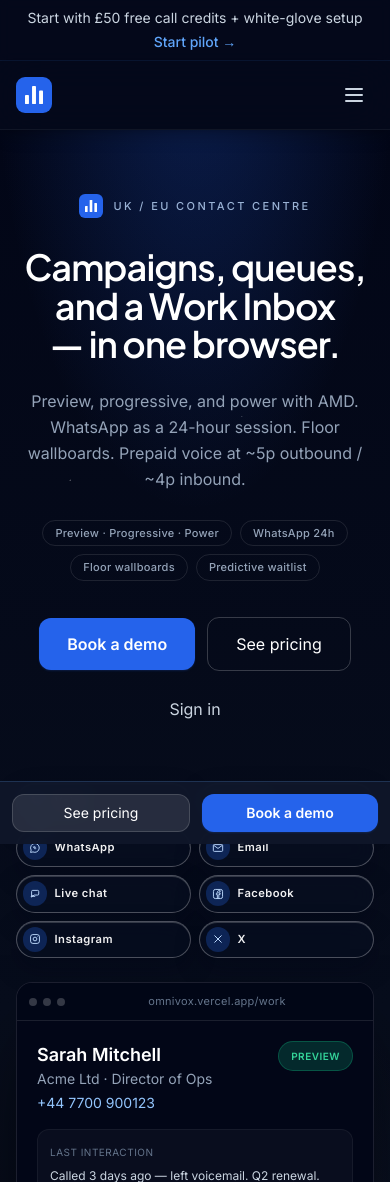
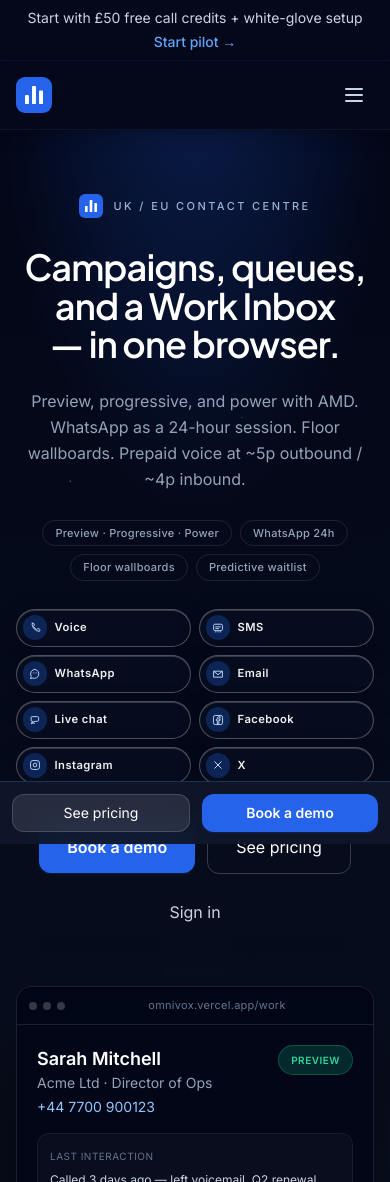
Before and after one commit to Kenan3477/Omnivox-Website, a Next.js app: page / in a window 390 px wide. Shown: the top 1182 px of the page. Built offline with nearby package versions, Linux system fonts and the light colour scheme.

Commit message:
Keep every catalog channel readable on the OmniCube
Rotate the constellation off 6 o’clock so Live chat is not buried under the workspace mock, and surface the same eight channels above the fold on mobile.

Co-authored-by: kenan <kenan@dashteam.co.uk>

```diff
--- a/app/globals.css
+++ b/app/globals.css
@@ -55,7 +55,7 @@
   position: relative;
   display: none;
   width: min(36rem, 100%);
-  height: 32rem;
+  height: 34rem;
   margin-inline: auto;
   transform-origin: center center;
 }
@@ -72,7 +72,8 @@
   gap: 0.5rem;
   width: 100%;
   max-width: 28rem;
-  margin: 0 auto 1.5rem;
+  margin-left: auto;
+  margin-right: auto;
   padding: 0;
   list-style: none;
 }
--- a/components/brand/OmniCube.tsx
+++ b/components/brand/OmniCube.tsx
@@ -10,13 +10,16 @@ const facePairs: { face: string; ids: [ChannelId, ChannelId] }[] = [
   { face: "omni-face-left", ids: ["instagram", "x"] },
 ];
 
-/** Eight catalog channels, clockwise from 12 o’clock. */
+/**
+ * Eight catalog channels on an ellipse, rotated 22.5° so none sit at 6 o’clock
+ * under the workspace mock. Flattened and lifted so every label stays readable.
+ */
 const nodeLayout = channels.map((channel, index) => {
-  const angle = (index / channels.length) * Math.PI * 2 - Math.PI / 2;
+  const angle = (index / channels.length) * Math.PI * 2 - Math.PI / 2 + Math.PI / 8;
   return {
     channel,
-    left: `${50 + 46 * Math.cos(angle)}%`,
-    top: `${50 + 40 * Math.sin(angle)}%`,
+    left: `${50 + 47 * Math.cos(angle)}%`,
+    top: `${44 + 34 * Math.sin(angle)}%`,
   };
 });
 
@@ -35,13 +38,11 @@ function ChannelGlyph({ id, className = "h-4 w-4" }: { id: ChannelId; className?
     ),
     sms: (
       <svg className={className} viewBox="0 0 24 24" fill="none" aria-hidden="true">
-        <path
-          stroke="currentColor"
-          strokeWidth="1.6"
-          strokeLinejoin="round"
-          d="M5 6.5h14v9.2H9.2L5 19.2V6.5Z"
-        />
-        <path stroke="currentColor" strokeWidth="1.6" strokeLinecap="round" d="M8.2 10.2h7.6M8.2 13h5.2" />
+        <rect x="4.5" y="5.5" width="15" height="11" rx="2" stroke="currentColor" strokeWidth="1.6" />
+        <path stroke="currentColor" strokeWidth="1.6" strokeLinecap="round" d="M8 10h8M8 13h5" />
+        <circle cx="8.2" cy="18.6" r="1.15" fill="currentColor" />
+        <circle cx="12" cy="18.6" r="1.15" fill="currentColor" />
+        <circle cx="15.8" cy="18.6" r="1.15" fill="currentColor" />
       </svg>
     ),
     whatsapp: (
@@ -50,21 +51,25 @@ function ChannelGlyph({ id, className = "h-4 w-4" }: { id: ChannelId; className?
           stroke="currentColor"
           strokeWidth="1.6"
           strokeLinejoin="round"
-          d="M12 4.2a7.6 7.6 0 0 0-6.6 11.4L4.4 19.6l4.1-.9A7.6 7.6 0 1 0 12 4.2Z"
+          d="M12.1 4.2a7.7 7.7 0 0 0-6.5 11.8l-1.4 3.8 3.9-.8A7.7 7.7 0 1 0 12.1 4.2Z"
         />
         <path
           stroke="currentColor"
           strokeWidth="1.5"
           strokeLinecap="round"
-          strokeLinejoin="round"
-          d="M9.2 10.2c.2 1.6 1.5 3 3.1 3.3.4.1.8-.2.9-.6l.2-.7c.1-.3 0-.6-.3-.8l-.7-.5c-.2-.1-.4 0-.6.1-.2.2-.5.3-.7.2-.5-.2-.8-.7-.7-1.2.1-.2.3-.3.5-.3h.8"
+          d="M9 10.2h.01M12 10.2h.01M15 10.2h.01"
         />
       </svg>
     ),
     email: (
       <svg className={className} viewBox="0 0 24 24" fill="none" aria-hidden="true">
-        <rect x="4" y="6.2" width="16" height="11.6" rx="1.6" stroke="currentColor" strokeWidth="1.6" />
-        <path stroke="currentColor" strokeWidth="1.6" strokeLinejoin="round" d="m4.6 7.4 7.4 5.4 7.4-5.4" />
+        <path
+          stroke="currentColor"
+          strokeWidth="1.6"
+          strokeLinejoin="round"
+          d="M4.4 7.2h15.2v10.2H4.4V7.2Z"
+        />
+        <path stroke="currentColor" strokeWidth="1.6" strokeLinejoin="round" d="m4.8 7.6 7.2 5.6 7.2-5.6" />
       </svg>
     ),
     chat: (
@@ -73,13 +78,13 @@ function ChannelGlyph({ id, className = "h-4 w-4" }: { id: ChannelId; className?
           stroke="currentColor"
           strokeWidth="1.6"
           strokeLinejoin="round"
-          d="M6.2 13.8V7.6A1.8 1.8 0 0 1 8 5.8h8.6A1.8 1.8 0 0 1 18.4 7.6v4.4a1.8 1.8 0 0 1-1.8 1.8H11l-4.8 2.4V13.8Z"
+          d="M7.2 6.2h9.2A1.8 1.8 0 0 1 18.2 8v4.4A1.8 1.8 0 0 1 16.4 14.2h-4.6L8 16.4V14.2H7.2A1.8 1.8 0 0 1 5.4 12.4V8A1.8 1.8 0 0 1 7.2 6.2Z"
         />
         <path
           stroke="currentColor"
           strokeWidth="1.6"
           strokeLinejoin="round"
-          d="M8.2 14.8h-1a1.6 1.6 0 0 0-1.6 1.6v.9L8.4 16h4"
+          d="M8.4 15.6h-1A1.6 1.6 0 0 0 5.8 17.2v1.4l2.4-1.2h3.8"
         />
       </svg>
     ),
@@ -167,20 +172,24 @@ const sizeScale = { sm: 0.62, md: 0.82, lg: 1 };
 
 const catalogLabel = `Eight channels in catalog: ${channels.map((channel) => channel.name).join(", ")}`;
 
+export function CatalogChannelChips({ className = "" }: { className?: string }) {
+  return (
+    <ul className={`omni-channel-mobile ${className}`.trim()} aria-label={catalogLabel}>
+      {channels.map((channel) => (
+        <li key={channel.id}>
+          <ChannelChip id={channel.id} name={channel.name} />
+        </li>
+      ))}
+    </ul>
+  );
+}
+
 /** Glass cube with the eight Work Inbox channels on its faces and as a labeled constellation. */
 export function OmniCube({ size = "lg", className = "" }: OmniCubeProps) {
   const scale = sizeScale[size];
 
   return (
     <div className={className}>
-      <ul className="omni-channel-mobile" aria-label={catalogLabel}>
-        {channels.map((channel) => (
-          <li key={channel.id}>
-            <ChannelChip id={channel.id} name={channel.name} />
-          </li>
-        ))}
-      </ul>
-
       <div className="omni-hero-stage" style={{ transform: `scale(${scale})` }}>
         <svg className="omni-spokes" viewBox="0 0 100 100" aria-hidden="true">
           {nodeLayout.map((node) => (
--- a/components/home/Hero.tsx
+++ b/components/home/Hero.tsx
@@ -1,6 +1,6 @@
 import { Button } from "@/components/ui/Button";
 import { Starfield } from "@/components/brand/Starfield";
-import { OmniCube } from "@/components/brand/OmniCube";
+import { OmniCube, CatalogChannelChips } from "@/components/brand/OmniCube";
 import { LogoMark } from "@/components/brand/Wordmark";
 import { FeaturePills } from "@/components/brand/FeaturePills";
 import { BrowserFrame } from "@/components/ui/Section";
@@ -26,6 +26,7 @@ export function Hero() {
               wallboards. Prepaid voice at ~5p outbound / ~4p inbound.
             </p>
             <FeaturePills className="mt-7 justify-center lg:justify-start" />
+            <CatalogChannelChips className="mt-7" />
 
             <div className="mt-9 flex flex-wrap items-center justify-center lg:justify-start gap-3">
               <Button href="/contact" size="lg">
@@ -41,7 +42,7 @@ export function Hero() {
           </div>
 
           <div className="relative flex flex-col items-center">
-            <div className="w-full lg:-mb-16">
+            <div className="relative z-20 hidden w-full lg:-mb-8 lg:block">
               <OmniCube size="lg" />
             </div>
             <div className="relative z-10 w-full max-w-xl">
```
